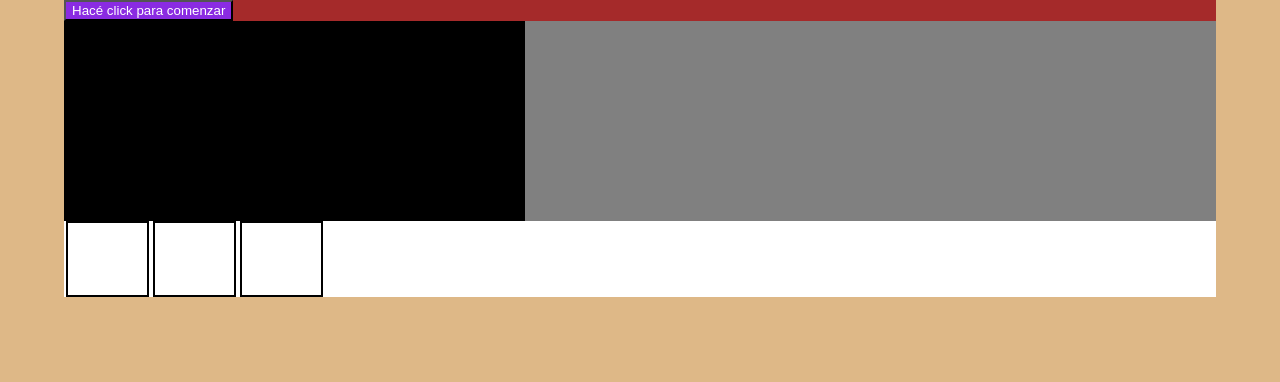
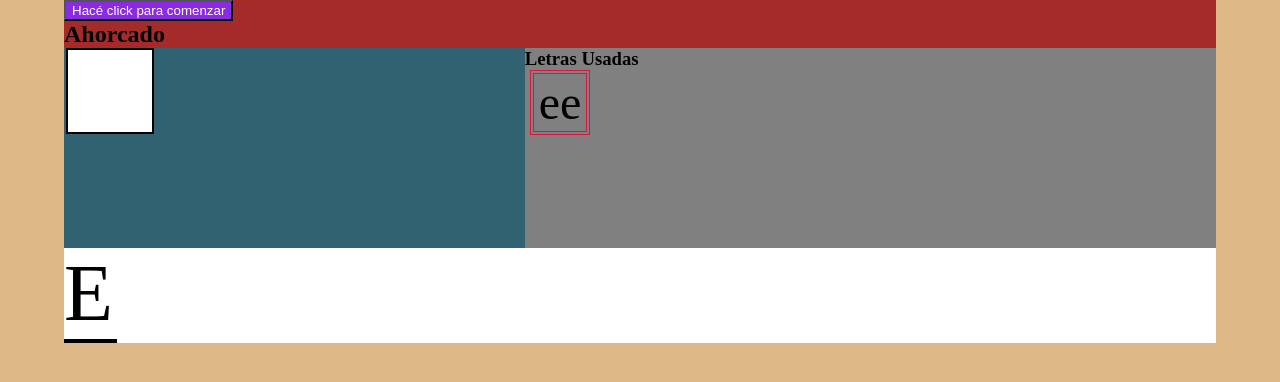
Before and after one commit to ndf14685/ahorcado, a plain HTML site: page ahorcado/index.html in a window 1280 px wide. Drawn offline with Linux system fonts and the light colour scheme.

Commit message:
3er commmit de html

```diff
--- a/ahorcado/css/style.css
+++ b/ahorcado/css/style.css
@@ -1,5 +1,11 @@
 body{
     background-color: burlywood;
+    margin: 0;
+}
+h1{
+    margin: 0;
+}
+h3{
     margin: 0;
 }
 .contenedor{
@@ -23,16 +29,24 @@ body{
     display: -webkit-box;
     background-color: burlywood;
 }
-
-.contador-turnos{
+.turnos-ingreso{
     width: 40%;
     height: 200px;
-    background-color: black;
+    background-color: rgb(48, 98, 113);
 }
 #letrasIngresadas{
     width: 60%;
     height: 200px;
     background-color: grey;
+}
+
+.textoDeLetras{
+    font-size: 2em;
+    width: fit-content;
+    font-size: 3em;
+    border: crimson double 4px;
+    padding: 1px 5px;
+    margin: 0px 5px;
 }
 
 .seccion2{
@@ -41,12 +55,19 @@ body{
 #espacioDeLetras{
     display: -webkit-box;
 }
+.guiones{
+    height: fit-content;
+    width: 53px;
+    border-style: solid;
+    border-width: 0px 0px 4px 0px;
+    font-size: 5em;
+}
 
 .recuadro{
     font-size: 4em;
     margin: 0px 2px;
-    width: 75px;
-    height: 70px;
+    width: 80px;
+    height: 80px;
     background-color: #fff;
     border: #000 solid 2px;
 }
--- a/ahorcado/index.html
+++ b/ahorcado/index.html
@@ -13,17 +13,23 @@
 <body>
   <div class="contenedor">
     <section class="cabecera-boton">
-      <button class="boton">Hacé click para comenzar</button>
+        <button class="boton">Hacé click para comenzar</button>
+        <h1>Ahorcado</h1>
     </section>
     <section class="seccion1">
-      <div class="contador-turnos"></div>
-      <div id="letrasIngresadas"></div>
+        <div class="turnos-ingreso">
+          <div id="campoDeIngreso">
+            <input class="recuadro"></input>
+          </div>
+        </div>
+    <div id="letrasIngresadas">
+      <h3>Letras Usadas</h3>
+      <div class="textoDeLetras">ee </div>
+    </div>
     </section>
     <section class="seccion2">
       <div id="espacioDeLetras">
-        <input class="recuadro"></input>
-        <input class="recuadro"></input>
-        <input class="recuadro"></input>
+        <div class="guiones">E</div>
       </div>
     </section>
 
```
